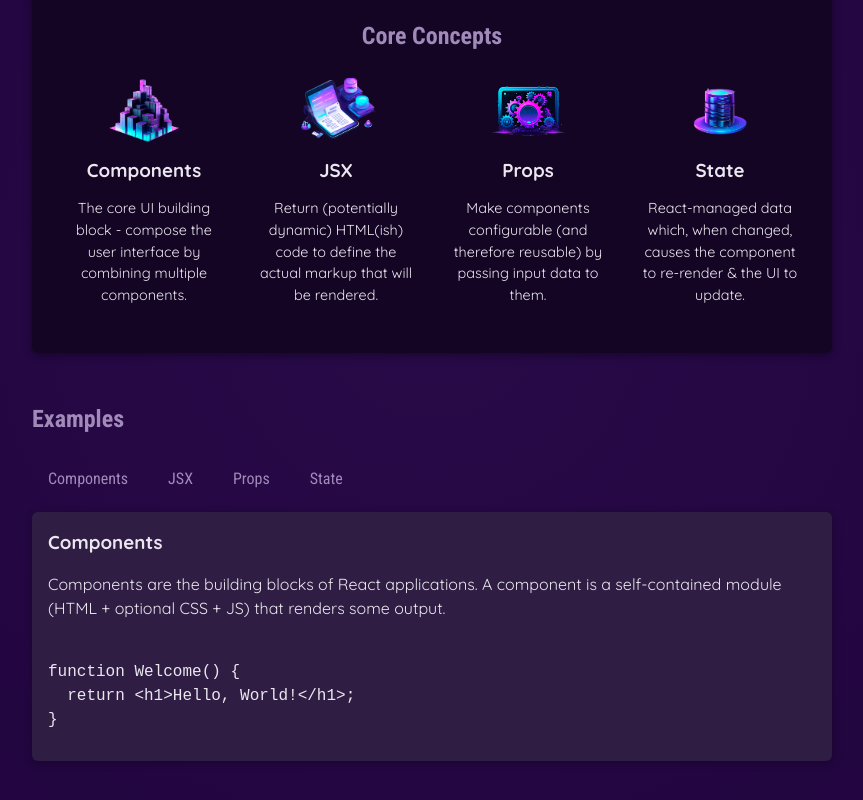
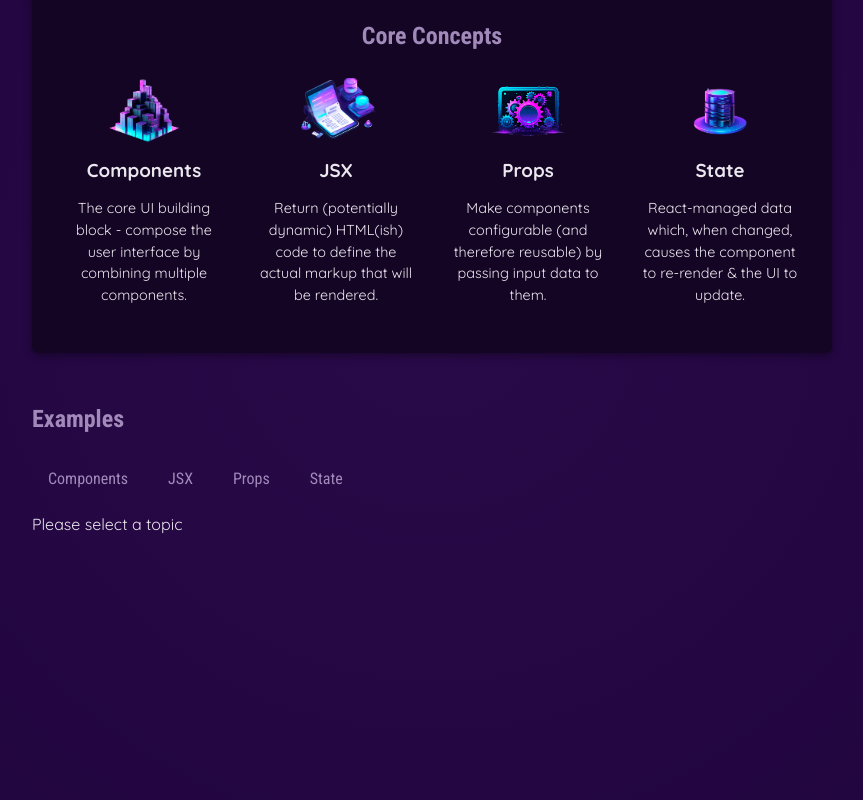
Before and after one commit to ReyMontero13/bootcamp, a React (Vite) app: page / in a window 1280 px wide. Shown: the part 346-1146 px from the top of the page, without its empty margins (208-1071 px from the left). Built offline with nearby package versions, Linux system fonts and the light colour scheme.

Commit message:
Rendering Content Conditionally

```diff
--- a/src/App.jsx
+++ b/src/App.jsx
@@ -8,7 +8,7 @@
 
 function App() {
 
-  const [selectedTopic, setSelectedTopic] = useState('components');
+  const [selectedTopic, setSelectedTopic] = useState();
 
   function handleSelect(selectedButton) {
     //selectedButton => 'components','jsx','props','state'
@@ -43,7 +43,8 @@
             <TabButton onSelect={() => handleSelect('props')}>Props</TabButton>
             <TabButton onSelect={() => handleSelect('state')}>State</TabButton>
           </menu>
-          <div id="tab-content">
+          {!selectedTopic ? <p>Please select a topic</p> : null}
+          {selectedTopic ? (<div id="tab-content">
             <h3>{EXAMPLES[selectedTopic].title}</h3>
             <p>{EXAMPLES[selectedTopic].description}</p>
             <pre>
@@ -51,7 +52,8 @@
                 {EXAMPLES[selectedTopic].code}
               </code>
             </pre>
-          </div>
+          </div>) : null}
+
         </section>
       </main>
     </div>
```
